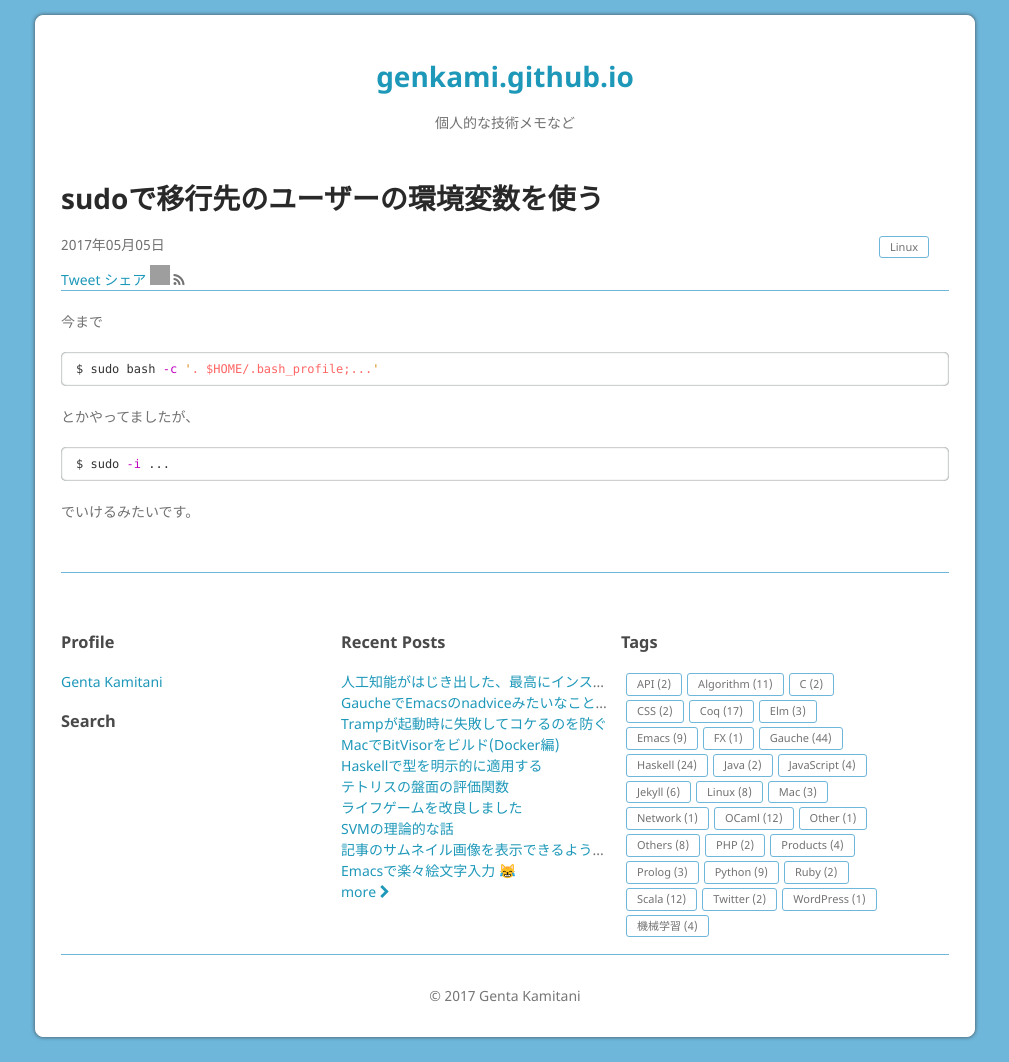
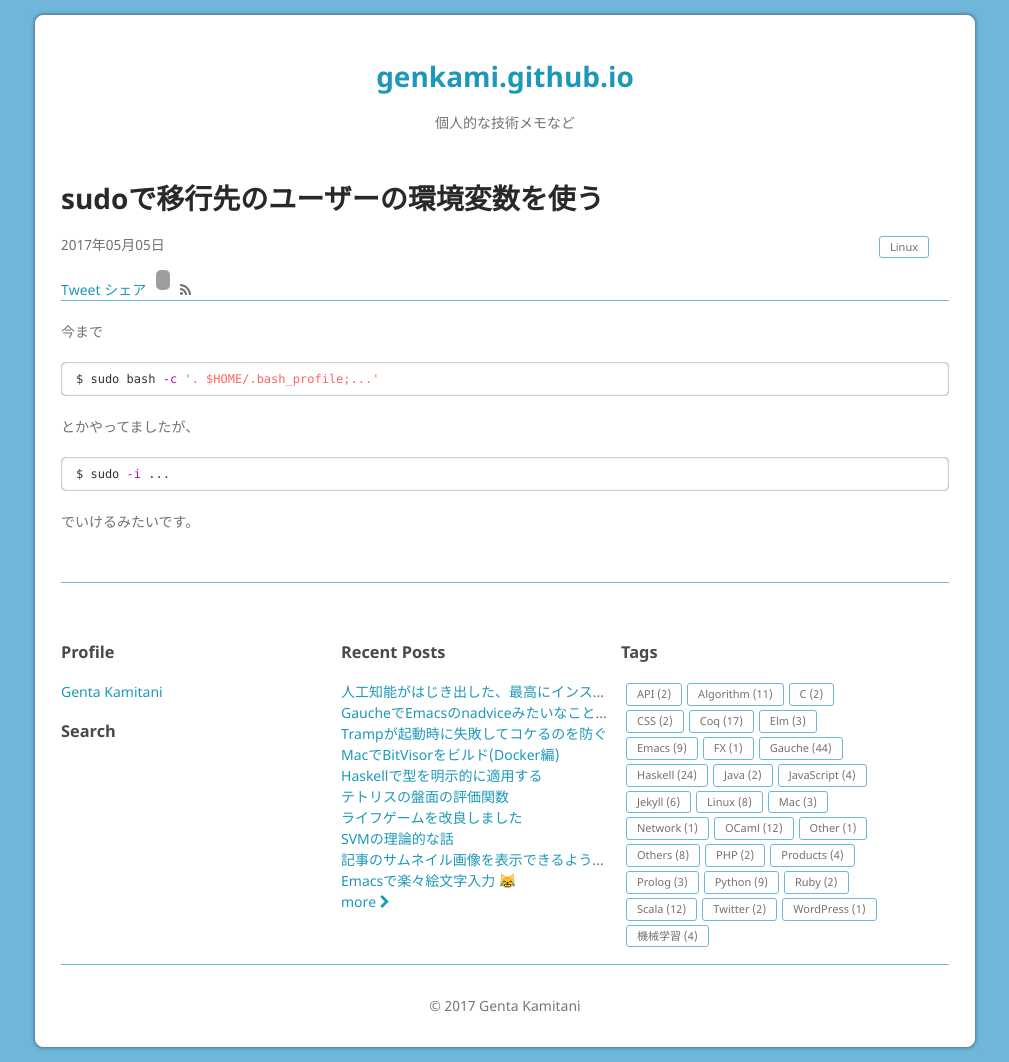
Before and after one commit to genkami/genkami.github.io, a Jekyll site: the page built from _posts/2017-05-05-203930.html, in a window 1280 px wide. Shown: the whole page, without its empty margins (135-1144 px from the left). Built offline with Jekyll 4.4.1, drawn with Linux system fonts in a browser that asks for light colours; emoji names are drawn with the system emoji font; comment, search, counter and statistics services are not loaded; grey boxes are pictures that could not be loaded.

Commit message:
画像サイズとか調整

```diff
--- a/_sass/genkami-github-io.scss
+++ b/_sass/genkami-github-io.scss
@@ -33,7 +33,14 @@
 
 article {
     margin-bottom: 50px;
- }
+}
+
+article img:not(.emoji) {
+    width: 50%;
+    display: block;
+    margin: 5px auto;
+    border-radius: 5px;
+}
 
 $wrapper-padding-bottom: 15px;
 
```
